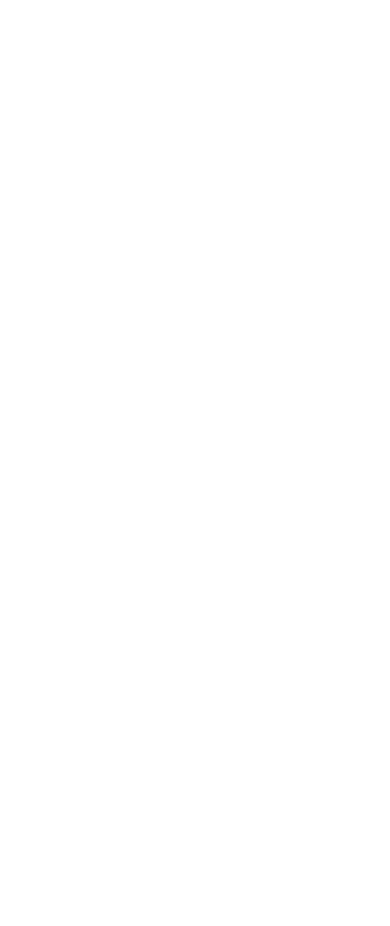
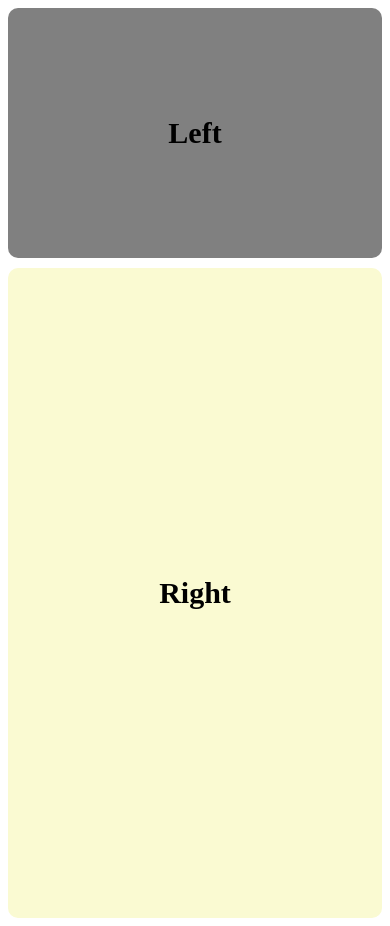
Before and after one commit to SahariorRidoy/8-Practice-1, a plain HTML site: page index.html in a window 390 px wide. Before the commit the page ends 844 px from the top, so only its background shows below. Drawn offline with Linux system fonts and the light colour scheme.

Commit message:
Simple Responsive for under 576px screen-size device

```diff
--- a/css/style.css
+++ b/css/style.css
@@ -0,0 +1,50 @@
+.responsive_container {
+  display: flex;
+  /* align-items: center; */
+  justify-content: center;
+  gap: 10px;
+}
+.left {
+  width: 30%;
+  background-color: gray;
+  text-align: center;
+  height: 800px;
+  border-radius: 10px;
+  display: flex;
+  flex-direction: column;
+  justify-content: center;
+}
+.right {
+  width: 70%;
+  background-color: lightgoldenrodyellow;
+  text-align: center;
+  height: 800px;
+  border-radius: 10px;
+  display: flex;
+  flex-direction: column;
+  justify-content: center;
+}
+.left p {
+  font-size: 30px;
+  font-weight: 700;
+}
+.right p {
+  font-size: 30px;
+  font-weight: 700;
+}
+
+@media screen and (max-width: 576px) {
+  .responsive_container {
+    display: flex;
+    flex-direction: column;
+    justify-content: center;
+  }
+  .left{
+    width: 100%;
+    height: 250px;
+  }
+  .right{
+    width: 100%;
+    height: 650px ;
+  }
+}
--- a/index.html
+++ b/index.html
@@ -8,8 +8,12 @@
 </head>
 <body>
     <section class="responsive_container">
-        <div></div>
-        <div></div>
+        <div class="left">
+            <p>Left</p>
+        </div>
+        <div class="right">
+            <p>Right</p>
+        </div>
 
     </section>
 
```
